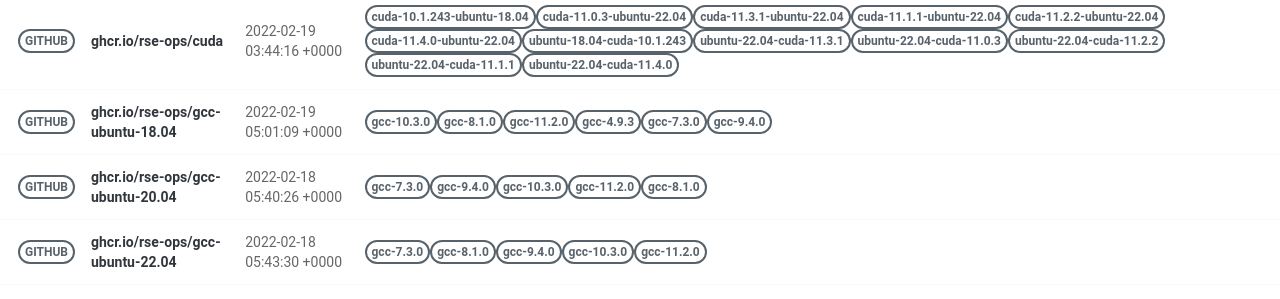
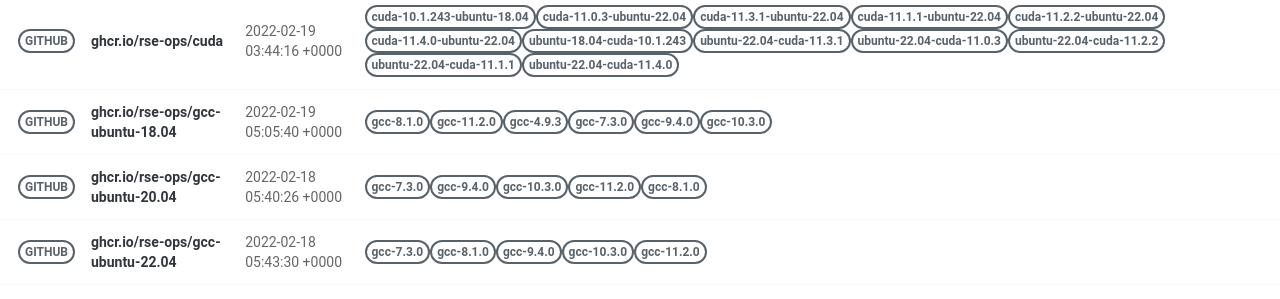
Before and after one commit to rse-ops/docker-images, a Jekyll site: the page built from pages/index.md, in a window 1280 px wide. Shown: the part 502-801 px from the top of the page. Built offline with Jekyll 4.4.1, drawn with Linux system fonts in a browser that asks for light colours; nearby versions of some CDN libraries.

Commit message:
Automated push to update library 2022-02-19

```diff
--- a/_library/ghcr.io-rse-ops-gcc-ubuntu-18.04.md
+++ b/_library/ghcr.io-rse-ops-gcc-ubuntu-18.04.md
@@ -1,14 +1,11 @@
 ---
 layout: container
 name: ghcr.io/rse-ops/gcc-ubuntu-18.04
-updated_at: 2022-02-19 05:01:09.094183
+updated_at: 2022-02-19 05:05:40.230138
 
 
 container_url: https://github.com/orgs/rse-ops/packages/container/package/gcc-ubuntu-18.04
 versions:
- - tag: gcc-10.3.0
-   dockerfile: https://github.com/rse-ops/docker-images/blob/main/ubuntu/gcc/Dockerfile
-   manifest: https://crane.ggcr.dev/manifest/ghcr.io/rse-ops/gcc-ubuntu-18.04:gcc-10.3.0
  - tag: gcc-8.1.0
    dockerfile: https://github.com/rse-ops/docker-images/blob/main/ubuntu/gcc/Dockerfile
    manifest: https://crane.ggcr.dev/manifest/ghcr.io/rse-ops/gcc-ubuntu-18.04:gcc-8.1.0
```
Also changed, not shown: other parts of _library/ghcr.io-rse-ops-gcc-ubuntu-18.04.md (+3 -0 lines).
